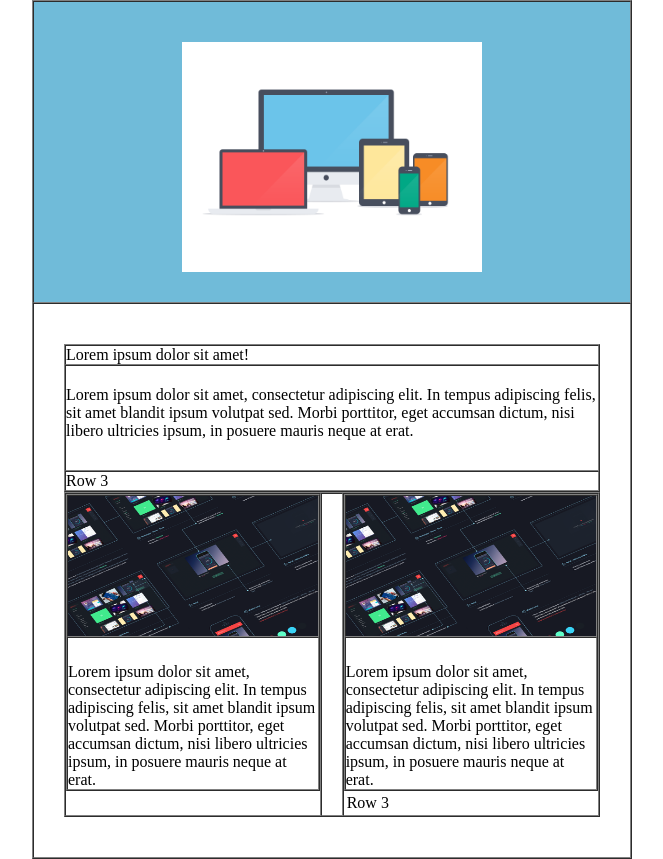
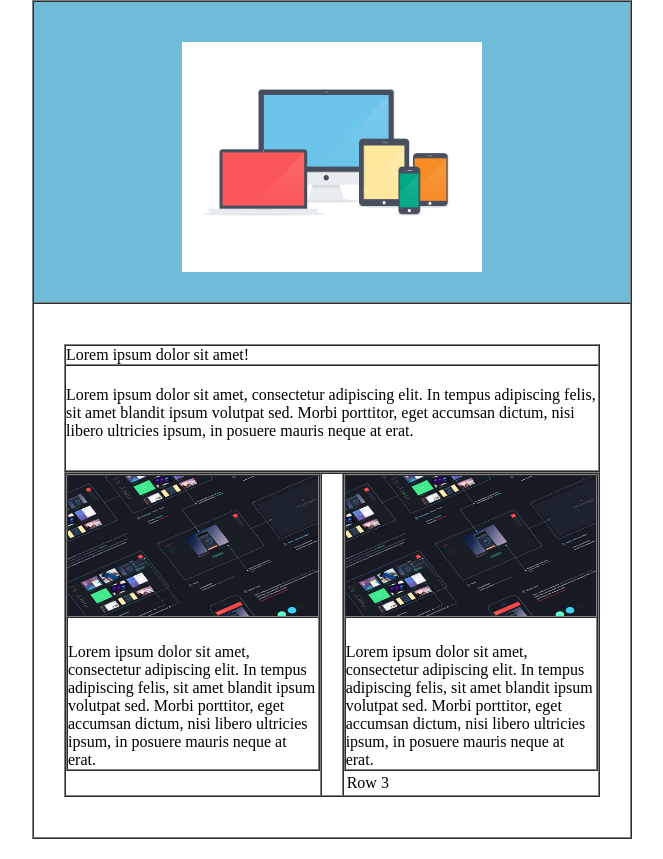
Before and after one commit to Dorani/Email-Template, a plain HTML site: page index.html in a window 1280 px wide. Shown: the whole page, without its empty margins (308-971 px from the left). Drawn offline with Linux system fonts and the light colour scheme.

Commit message:
html table, for html email template done

```diff
--- a/index.html
+++ b/index.html
@@ -28,10 +28,6 @@
    Lorem ipsum dolor sit amet, consectetur adipiscing elit. In tempus adipiscing felis, sit amet blandit ipsum volutpat sed. Morbi porttitor, eget accumsan dictum, nisi libero ultricies ipsum, in posuere mauris neque at erat.
   </td>
  </tr>
- <tr>
- <td>
-  Row 3
- </td>
 </tr>
 </table>
 
```
